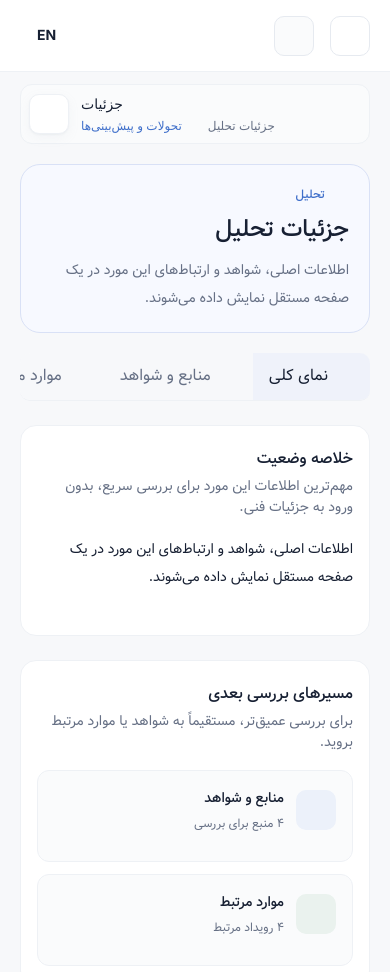
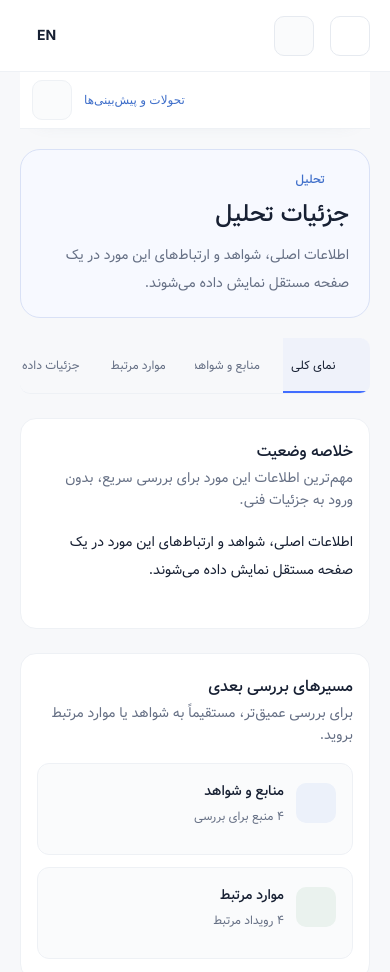
Before and after one commit to MohebaliDesign/Algonet-Didehban-Jahan, a React (Vite) app: page /details/1/1 in a window 390 px wide. Shown: the top 972 px of the page. Built offline with nearby package versions, Linux system fonts and the light colour scheme.

Commit message:
style(details): refine sticky toolbar tabs and heading hierarchy

```diff
--- a/src/styles/internal-pages.css
+++ b/src/styles/internal-pages.css
@@ -4,7 +4,7 @@
 }
 
 .shell-main:has(.internal-page-shell) .product-canvas {
-  padding-block-start: 16px;
+  padding-block-start: 0;
 }
 
 .internal-page-shell {
@@ -14,17 +14,23 @@
   gap: 24px;
 }
 
+/* Local toolbar visually continues the global header and stays attached while scrolling. */
 .internal-page-toolbar {
+  position: sticky;
+  z-index: 32;
+  inset-block-start: 72px;
   display: flex;
   width: 100%;
   min-height: 56px;
   align-items: center;
   justify-content: space-between;
   gap: 12px;
-  padding: 8px;
-  border: 1px solid var(--border-subtle);
-  border-radius: var(--radius-xl);
-  background: var(--surface-subtle);
+  padding: 8px 12px;
+  border: 0;
+  border-block-end: 1px solid var(--border-subtle);
+  border-radius: 0;
+  background: color-mix(in srgb, var(--surface) 96%, var(--background));
+  box-shadow: 0 8px 20px -20px color-mix(in srgb, var(--muted-foreground) 28%, transparent);
 }
 
 .internal-page-toolbar-leading {
@@ -43,12 +49,13 @@
   border: 1px solid var(--border-subtle);
   border-radius: var(--radius-lg);
   color: var(--foreground);
-  background: var(--surface);
-  box-shadow: var(--shadow-sm);
+  background: var(--surface-subtle);
+  box-shadow: none;
 }
 
 .internal-page-back-button:hover {
-  background: var(--accent);
+  border-color: color-mix(in srgb, var(--primary) 18%, var(--border-subtle));
+  background: color-mix(in srgb, var(--primary) 5%, var(--surface));
 }
 
 .internal-page-toolbar-context {
@@ -66,6 +73,7 @@
 
 .internal-breadcrumb {
   min-width: 0;
+  overflow: hidden;
 }
 
 .internal-breadcrumb ol {
@@ -76,6 +84,14 @@
   margin: 0;
   padding: 0;
   list-style: none;
+}
+
+.internal-breadcrumb[dir='rtl'] ol {
+  justify-content: flex-start;
+}
+
+.internal-breadcrumb[dir='ltr'] ol {
+  justify-content: flex-start;
 }
 
 .internal-breadcrumb li {
@@ -134,15 +150,37 @@
   min-height: 40px;
 }
 
+.internal-page-source-badge {
+  min-height: 32px;
+  gap: 6px;
+  padding-inline: 10px;
+  border-color: color-mix(in srgb, var(--status-info) 18%, var(--border-subtle));
+  color: var(--foreground);
+  background: color-mix(in srgb, var(--status-info) 6%, var(--surface));
+}
+
+/* Internal page titles are open and content-led; the small accent rail carries the page identity. */
 .internal-page-heading {
+  position: relative;
   display: grid;
   width: 100%;
   min-width: 0;
   gap: 8px;
-  padding: 24px;
-  border: 1px solid color-mix(in srgb, var(--primary) 10%, var(--border-subtle));
-  border-radius: var(--radius-card-lg);
-  background: color-mix(in srgb, var(--primary) 4%, var(--surface));
+  padding: 4px 16px 4px 0;
+  border: 0;
+  border-radius: 0;
+  background: transparent;
+}
+
+[dir='rtl'] .internal-page-heading {
+  padding: 4px 16px 4px 0;
+  border-inline-start: 0;
+  border-inline-end: 3px solid var(--primary);
+}
+
+[dir='ltr'] .internal-page-heading {
+  padding: 4px 0 4px 16px;
+  border-inline-start: 3px solid var(--primary);
 }
 
 .internal-page-kicker {
@@ -175,7 +213,7 @@
 
 .internal-page-meta-grid {
   display: grid;
-  grid-template-columns: repeat(3, minmax(0, 1fr));
+  grid-template-columns: repeat(auto-fit, minmax(220px, 1fr));
   gap: 12px;
 }
 
@@ -257,19 +295,21 @@
   line-height: 1.8;
 }
 
-/* Full-width tabs: the container and each tab consume the available width. */
+/* Full-width tabs: fixed 56px frame, no internal scrollbar, active state through bottom border. */
 .internal-page-shell [data-slot='tabs-list'][data-variant='line'],
 .internal-page-shell .detail-tabs-list {
   position: sticky;
   z-index: 22;
-  inset-block-start: 76px;
-  display: flex;
+  inset-block-start: 128px;
+  display: grid;
   width: 100%;
   max-width: 100%;
-  min-height: 48px;
-  justify-content: stretch;
+  height: 56px;
+  min-height: 56px;
+  grid-template-columns: repeat(4, minmax(0, 1fr));
+  align-items: stretch;
   gap: 0;
-  overflow-x: auto;
+  overflow: hidden;
   padding: 0;
   border-block-end: 1px solid var(--border-subtle);
   background: var(--background);
@@ -281,22 +321,26 @@
 }
 
 .internal-page-shell [data-slot='tabs-list'][data-variant='line'] [data-slot='tabs-trigger'] {
-  min-width: max-content;
-  min-height: 48px;
-  flex: 1 1 0;
+  width: 100%;
+  min-width: 0;
+  height: 56px;
+  min-height: 56px;
+  flex: none;
   justify-content: center;
   gap: 8px;
+  overflow: hidden;
   padding: 12px 16px;
   border: 0;
   border-radius: 0;
   color: var(--muted-foreground);
   background: transparent;
+  text-overflow: ellipsis;
 }
 
 .internal-page-shell [data-slot='tabs-list'][data-variant='line'] [data-slot='tabs-trigger']::after {
   inset-inline: 0;
-  inset-block-end: -1px;
-  height: 2px;
+  inset-block-end: 0;
+  height: 3px;
   border-radius: 0;
   background: var(--primary);
 }
@@ -307,6 +351,7 @@
 }
 
 .internal-page-shell [data-slot='tabs-list'][data-variant='line'] [data-slot='tabs-trigger'] iconsax-icon {
+  flex: none;
   color: currentColor;
 }
 
@@ -334,7 +379,6 @@
 }
 
 @media (max-width: 900px) {
-  .internal-page-meta-grid,
   .internal-assessment-grid {
     grid-template-columns: minmax(0, 1fr);
   }
@@ -346,24 +390,25 @@
 }
 
 @media (max-width: 720px) {
-  .shell-main:has(.internal-page-shell) .product-canvas {
-    padding-block-start: 12px;
-  }
-
   .internal-page-shell {
     gap: 20px;
   }
 
   .internal-page-toolbar {
+    inset-block-start: 64px;
     min-height: 56px;
   }
 
   .internal-page-toolbar-actions {
+    display: flex;
+  }
+
+  .internal-page-toolbar-title {
     display: none;
   }
 
-  .internal-page-heading {
-    padding: 20px;
+  .internal-breadcrumb li:last-child {
+    display: none;
   }
 
   .internal-page-heading h1 {
@@ -384,11 +429,17 @@
 
   .internal-page-shell [data-slot='tabs-list'][data-variant='line'],
   .internal-page-shell .detail-tabs-list {
-    position: static;
-    justify-content: flex-start;
+    position: sticky;
+    inset-block-start: 120px;
+    height: 56px;
+    min-height: 56px;
+    grid-template-columns: repeat(4, minmax(0, 1fr));
   }
 
   .internal-page-shell [data-slot='tabs-list'][data-variant='line'] [data-slot='tabs-trigger'] {
-    flex: 1 0 max-content;
+    min-width: 0;
+    height: 56px;
+    padding-inline: 8px;
+    font-size: 12px;
   }
 }
```
